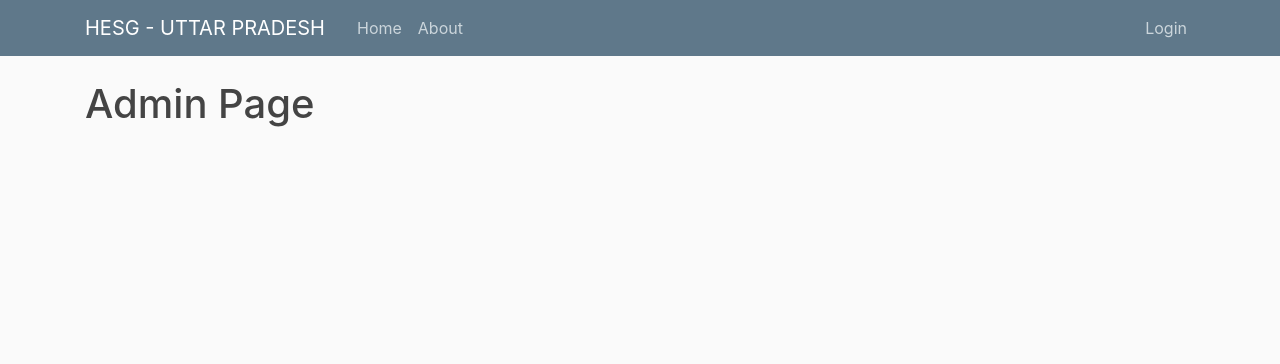
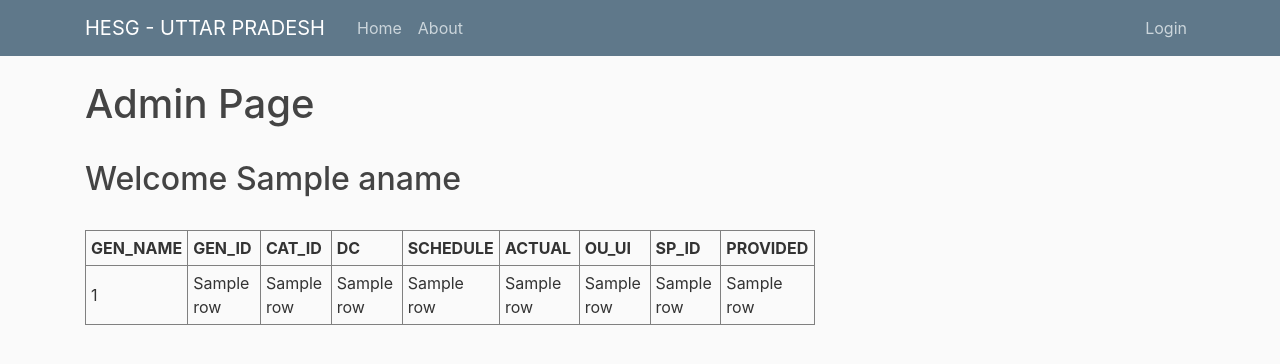
Before and after one commit to ChetanTayal138/HybridGrid, a Python web app: template flask/templates/admin.html in a window 1280 px wide. Shown: the top 364 px of the page. Run offline with Jinja, Linux system fonts and the light colour scheme; the template is opened without the code that fills it: most values are stand-ins (such as "Sample title", 1, 10 or a date in 2020); some libraries are stand-ins or nearby versions.

Commit message:
Update admin.html

```diff
--- a/flask/templates/admin.html
+++ b/flask/templates/admin.html
@@ -1,6 +1,42 @@
 {% extends "layout.html" %}
 {% block content %}
 
-        <h1>Admin Page</h1>
+        <h1>Admin Page </h1>
+        <br>
+        <h2>Welcome {{aname}} </h2>
+        <br>
+
+<table border="1" cellpadding="5" cellspacing="5">
+    <thead>
+    <tr>
+        <th>GEN_NAME</th>
+        <th>GEN_ID</th>
+        <th>CAT_ID</th>
+        <th>DC</th>
+        <th>SCHEDULE</th>
+        <th>ACTUAL</th>
+        <th>OU_UI</th>
+        <th>SP_ID</th>
+        <th>PROVIDED</th>
+
+    </tr>
+    </thead>
+    <tbody>
+        {% for row in data %}
+            <tr>
+                <td>{{row[0]}}</td>
+                <td>{{row[1]}}</td>
+                <td>{{row[2]}}</td>
+                <td>{{row[3]}}</td>
+                <td>{{row[4]}}</td>
+                <td>{{row[5]}}</td>
+                <td>{{row[6]}}</td>
+                <td>{{row[7]}}</td>
+                <td>{{row[8]}}</td>
+
+            </tr>
+        {% endfor %}
+    </tbody>
+</table>
 
 {% endblock content %}
```
